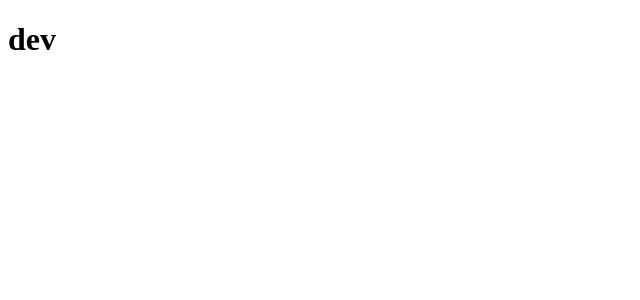
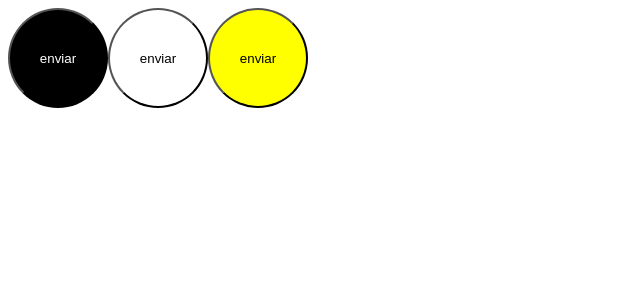
Before and after one commit to Marcelovqvd/2023_Rocketseat_React_Projeto02, a React (Vite) app: page / in a window 1280 px wide. Shown: the top 300 px of the page, without its empty margins (0-640 px from the left). Built offline with nearby package versions, Linux system fonts and the light colour scheme.

Commit message:
styled components

```diff
--- a/src/App.tsx
+++ b/src/App.tsx
@@ -1,7 +1,22 @@
+import { Button } from "./components/Button";
+
 export function App() {
   return (
     <>
-      <h1>dev</h1>
+      <Button
+        action={'enviar'}
+        backgroundColor="black"
+        color='white'
+      />
+      <Button
+        action={'enviar'}
+        backgroundColor='white'
+        color='black'
+      />
+      <Button
+        action={'enviar'}
+        color='black'
+      />
     </>
   )
 }
--- /dev/null
+++ b/src/components/Button.styles.ts
@@ -0,0 +1,18 @@
+import styled from "styled-components";
+
+export type backgroundColorTypes = 'black' | 'white';
+export type colorTypes = 'black' | 'white'
+
+interface ButtonStylesProps {
+    backgroundColor?: backgroundColorTypes,
+    color: colorTypes
+}
+
+export const ButtonContainer = styled.button<ButtonStylesProps>`
+    width: 100px;
+    height: 100px;
+    border-radius: 50px;
+
+    background-color: ${(props) => props.backgroundColor ? props.backgroundColor : 'yellow'};
+    color: ${(props) => props.color};
+`
--- /dev/null
+++ b/src/components/Button.tsx
@@ -0,0 +1,18 @@
+import { ButtonContainer, backgroundColorTypes, colorTypes } from "./Button.styles";
+
+interface ButtonProps {
+    action: 'salvar' | 'enviar',
+    backgroundColor?: backgroundColorTypes,
+    color: colorTypes
+}
+
+export function Button({ action, backgroundColor, color }: ButtonProps) {
+    return (
+        <ButtonContainer
+            backgroundColor={backgroundColor}
+            color={color}
+        >
+            {action}
+        </ButtonContainer>
+    )
+}
```
